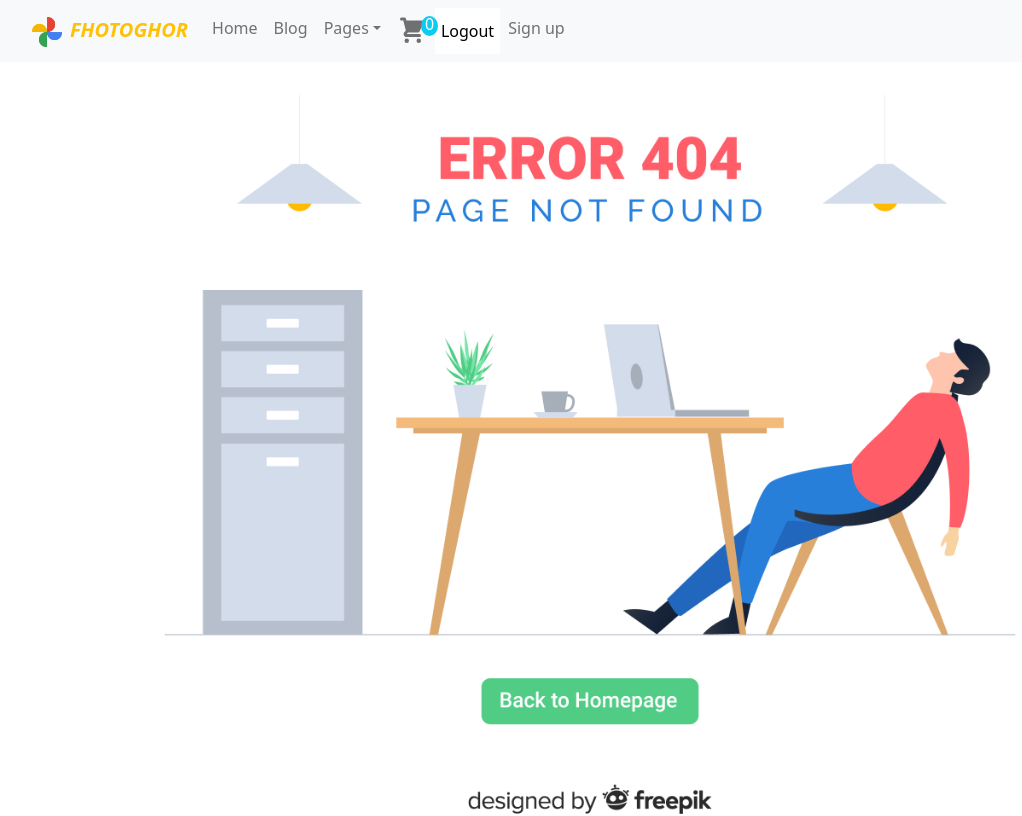
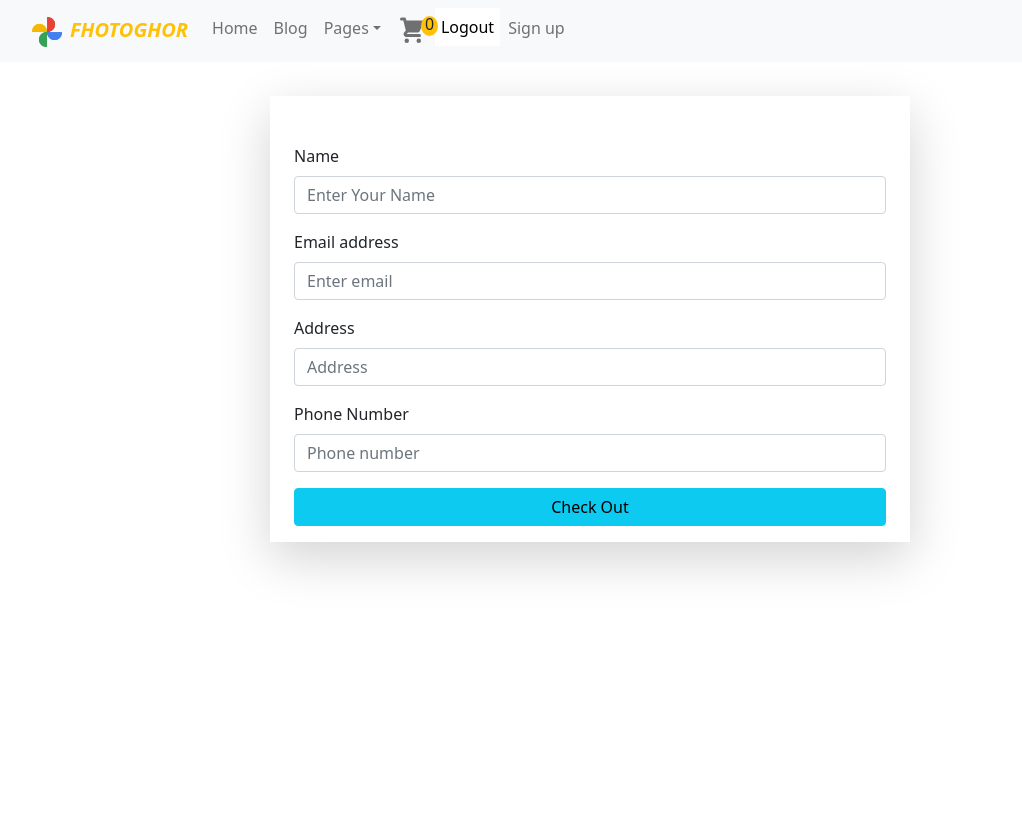
Before and after one commit to MrMADS28289/Photo-Ghor, a React (Create React App) app: page /service/1 in a window 1280 px wide. Shown: the top 816 px of the page, without its empty margins (50-1072 px from the left). Built offline with nearby package versions, Linux system fonts and the light colour scheme; no server answers; sample sign-in values are in the browser's storage.

Commit message:
assignment completed

```diff
--- a/src/App.js
+++ b/src/App.js
@@ -12,6 +12,7 @@ import Login from './Pages/Login/Login';
 import Regester from './Pages/Login/Regester';
 import RequerAuth from './Pages/RequerAuth/RequerAuth';
 import Blog from './Pages/Blog/Blog';
+import BuyService from './Pages/BuyService/BuyService';
 
 export const cartContext = React.createContext([]);
 
@@ -25,7 +26,6 @@ function App() {
     setCart(newCart)
   }
 
-
   return (
     <div>
       <cartContext.Provider value={cart}>
@@ -33,12 +33,22 @@ function App() {
         <Routes>
           <Route path='/' element={<Home handleAddToCart3={handleAddToCart3}></Home>}></Route>
           <Route path='/home' element={<Home handleAddToCart3={handleAddToCart3}></Home>}></Route>
+          <Route path='/service/:serviceId' element={
+            <RequerAuth>
+              <BuyService></BuyService>
+            </RequerAuth>
+          }></Route>
+          <Route path='/shopincart/:serviceId' element={
+            <RequerAuth>
+              <BuyService></BuyService>
+            </RequerAuth>
+          }></Route>
           <Route path='/about' element={<About></About>}></Route>
           <Route path='/blog' element={<Blog></Blog>}></Route>
           <Route path='/shopincart' element={<Cart></Cart>}></Route>
           <Route path='/checkout' element={
             <RequerAuth>
-              <CheckOut />
+              <CheckOut></CheckOut>
             </RequerAuth>
           }></Route>
           <Route path='/login' element={<Login></Login>}></Route>
--- /dev/null
+++ b/src/Pages/BuyService/BuyService.js
@@ -0,0 +1,52 @@
+import React from 'react';
+import { Button, Col, Form, Row } from 'react-bootstrap';
+import { useNavigate } from 'react-router-dom';
+
+const BuyService = () => {
+
+    const navigate = useNavigate();
+
+    return (
+        <Row className='mt-5 pt-5 mx-auto'>
+            <Col className='mx-auto shadow-lg px-4 pt-5' sm={12} md={8} lg={6}>
+                <Form className='mx-auto'>
+                    <Form.Group className="mb-3" controlId="formBasicName">
+                        <Form.Label>Name</Form.Label>
+                        <Form.Control
+                            placeholder="Enter Your Name" required />
+                    </Form.Group>
+                    <Form.Group className="mb-3" controlId="formBasicEmail">
+                        <Form.Label>Email address</Form.Label>
+                        <Form.Control
+                            type="email"
+                            placeholder="Enter email"
+                            required />
+                    </Form.Group>
+                    <Form.Group className="mb-3" controlId="address">
+                        <Form.Label>Address</Form.Label>
+                        <Form.Control
+                            type="text"
+                            placeholder="Address"
+                            required />
+                    </Form.Group>
+                    <Form.Group className="mb-3" controlId="phone">
+                        <Form.Label>Phone Number</Form.Label>
+                        <Form.Control
+                            type="number"
+                            placeholder="Phone number" required />
+                    </Form.Group>
+                    <Button
+                        onClick={() => navigate('/checkout')}
+                        name='login'
+                        className='w-100 mx-auto mb-3'
+                        variant="info"
+                        type="submit">
+                        Check Out
+                    </Button>
+                </Form>
+            </Col>
+        </Row>
+    );
+};
+
+export default BuyService;
--- a/src/Pages/Cart/Cart.js
+++ b/src/Pages/Cart/Cart.js
@@ -27,7 +27,7 @@ const Cart = () => {
                 style={{ display: addedServices.length ? '' : 'none' }}
                 className='w-100 mt-2'
                 variant="primary"
-                onClick={() => navigate('/checkout')}
+                onClick={() => navigate('/service/checkout')}
             >Buy Service <ArrowCircleRightIcon height={20} />
             </Button>
         </Container>
--- a/src/Pages/Home/Service.js
+++ b/src/Pages/Home/Service.js
@@ -1,10 +1,15 @@
 import React from 'react';
 import { Button, Card, Col } from 'react-bootstrap';
 import { ShoppingCartIcon } from '@heroicons/react/solid';
+import { useNavigate } from 'react-router-dom';
 
 const Service = ({ service, handleAddToCart2 }) => {
 
-    const { img, name, price, title } = service;
+    const { img, name, price, title, id } = service;
+    const navigate = useNavigate();
+    const handleServiceNavigate = (id) => {
+        navigate(`/service/${id}`)
+    }
 
     return (
         <Col className='mb-4' sm={12} md={6} lg={4}>
@@ -14,9 +19,14 @@ const Service = ({ service, handleAddToCart2 }) => {
                     <Card.Title>{name}</Card.Title>
                     <h6>$ {price}</h6>
                     <Card.Text>{title}</Card.Text>
-                    <Button onClick={() => handleAddToCart2(service)} className='w-100 mt-2' variant="primary">
-                        Add to cart
-                        <ShoppingCartIcon height={20} /></Button>
+                    <div>
+                        <Button onClick={() => handleAddToCart2(service)} className='me-1 mt-2' variant="warning">
+                            Add to cart
+                            <ShoppingCartIcon height={20} /></Button>
+                        <Button onClick={() => handleServiceNavigate(id)} className='mt-2' variant="primary">
+                            Buy Service
+                            <ShoppingCartIcon height={20} /></Button>
+                    </div>
                 </Card.Body>
             </Card>
         </Col>
--- a/src/Pages/Home/Services.js
+++ b/src/Pages/Home/Services.js
@@ -1,16 +1,11 @@
-import React, { useEffect, useState } from 'react';
+import React from 'react';
 import { Container, Row } from 'react-bootstrap';
+import useService from '../../useService/useService';
 import Service from './Service';
 
 const Services = ({ handleAddToCart }) => {
 
-    const [services, setServices] = useState([]);
-
-    useEffect(() => {
-        fetch('data.json')
-            .then(res => res.json())
-            .then(data => setServices(data));
-    }, [])
+    const [services] = useService();
 
     const handleAddToCart2 = (props) => {
         handleAddToCart(props)
--- a/src/Pages/Shared/Header/Header.js
+++ b/src/Pages/Shared/Header/Header.js
@@ -54,11 +54,11 @@ const Header = () => {
                             as={CustomLink}
                             to="/shopincart">
                             <p
-                                className='pt-0 lh-1 bg-info text-white rounded-circle position-absolute p-1 ms-4 mb-4'>{addedServices.length}</p><ShoppingCartIcon height={30} /></Nav.Link>
+                                className='pt-0 lh-1 bg-warning text-dark rounded-circle position-absolute p-1 ms-4 mb-4'>{addedServices.length}</p><ShoppingCartIcon height={30} /></Nav.Link>
                         {
                             !user?.uid ? <Nav.Link as={CustomLink} to="/login">Login</Nav.Link>
                                 :
-                                <button className='bg-white border-0' onClick={handleLogout} >Logout</button>
+                                <button className='bg-white border-0 mb-2' onClick={handleLogout} >Logout</button>
                         }
                         <Nav.Link as={CustomLink} to="/register">Sign up</Nav.Link>
                     </Nav>
--- /dev/null
+++ b/src/useService/useService.js
@@ -0,0 +1,15 @@
+import React, { useEffect, useState } from 'react';
+
+const useService = () => {
+
+    const [services, setServices] = useState([]);
+    useEffect(() => {
+        fetch('data.json')
+            .then(res => res.json())
+            .then(data => setServices(data));
+    }, [])
+
+    return [services, setServices];
+};
+
+export default useService;
```
